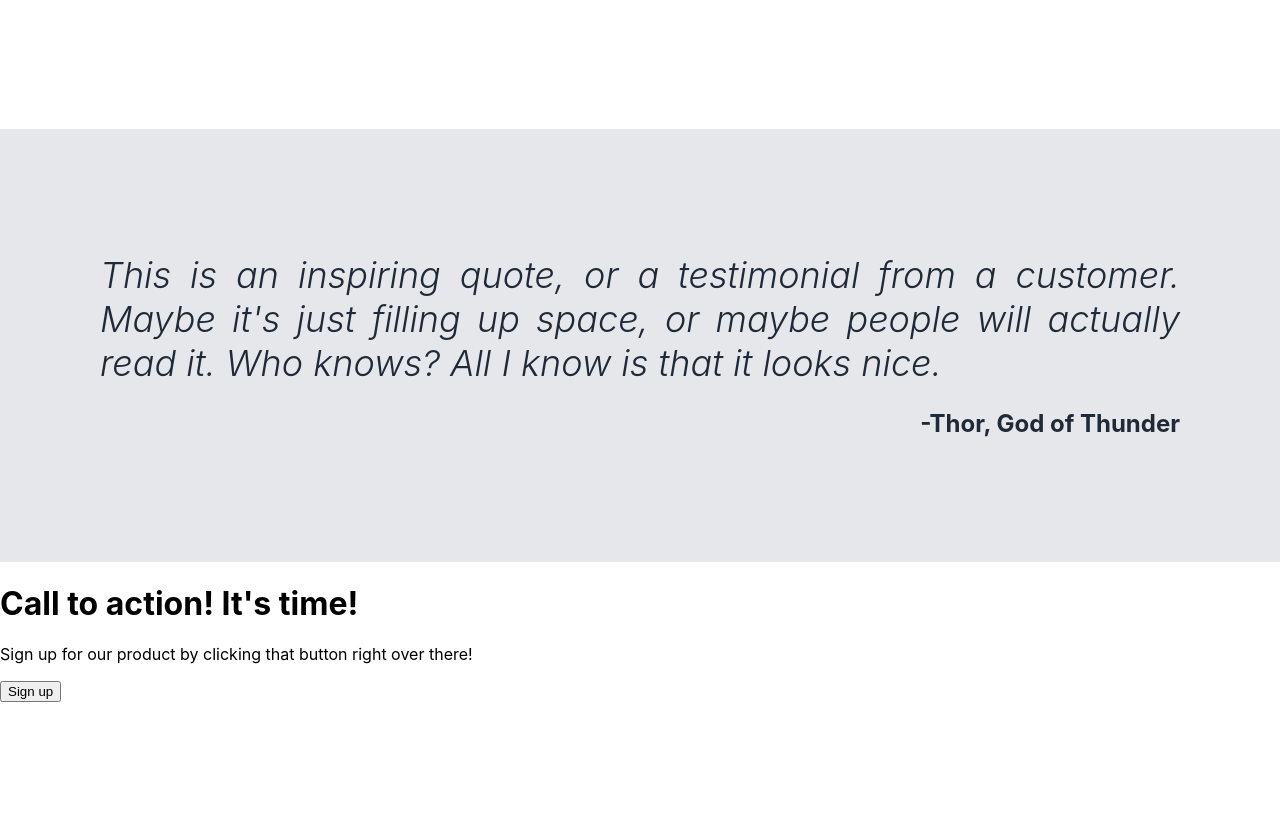
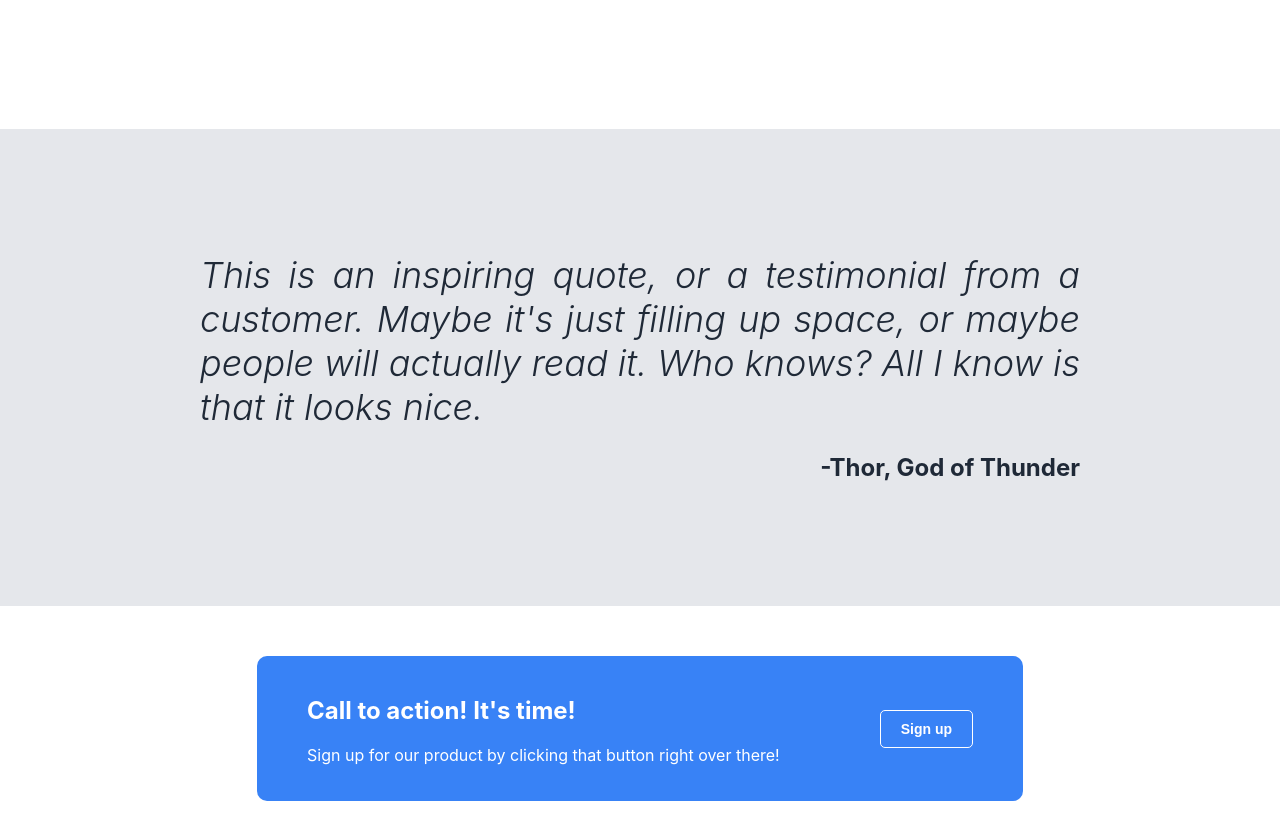
Before and after one commit to Neil-Tr/landing-page, a plain HTML site: page index.html in a window 1280 px wide. Shown: the part 820-1660 px from the top of the page. Before the commit the page ends 1522 px from the top, so only its background shows below. Drawn offline with Linux system fonts and the light colour scheme.

Commit message:
Update footer from wsl2

```diff
--- a/index.html
+++ b/index.html
@@ -4,7 +4,7 @@
     <meta charset="UTF-8">
     <meta http-equiv="X-UA-Compatible" content="IE=edge">
     <meta name="viewport" content="width=device-width, initial-scale=1.0">
-    <title>The Random Webpage</title>
+    <title>Landing Page</title>
     <link rel="stylesheet" href="style.css">
   </head>
   <body>
@@ -26,7 +26,7 @@
         <h1>This website is awesome</h1>
         <p>This website has some subtext that goes here under the main title.
             It's a smaller font and the color is lower contract</p>
-            <button>Sign up</button>
+            <button><a href="https://www.google.com.au">Sign up</a></button>
       </div>
 
       <div class="header-image">
@@ -67,11 +67,13 @@
 
     <div class="section-4">
       <div class="footer">
-        <h1>Call to action! It's time!</h1>
+        <div class="footer-content">
+        <h2>Call to action! It's time!</h2>
         <p>Sign up for our product by clicking that button right over there!</p>
+      </div>
         <button>Sign up</button>
-      </div>
 
+    </div>
     </div>
 
 
--- a/style.css
+++ b/style.css
@@ -57,6 +57,8 @@ a {
   padding: 100px 100px;
   align-items: center;
   justify-content: center;
+  margin-left: 50px;
+  font-size: 14px;
 }
 .header-content h1 {
   font-size: 48px;
@@ -95,7 +97,7 @@ a {
   background-color: #E5E7EB;
   font: Roboto;
   color: #1F2937;
-  padding: 100px 100px 100px 100px;
+  padding: 100px 200px;
   text-align: center;
 }
 .section-3 h1 {
@@ -112,3 +114,34 @@ a {
   color: #1F2937;
   text-align: right;
 }
+
+
+.section-4 {
+  display: flex;
+  background: white;
+  justify-content: center;
+  align-items: center;
+  padding: 50px 50px;
+}
+
+.footer {
+  background: #3882F6;
+  color: white;
+  display: flex;
+  justify-content: space-between;
+  align-items: center;
+  padding: 20px 50px;
+  gap: 100px;
+  border-radius: 10px;
+}
+
+.footer button {
+  background-color: #3882F6;
+  color: white;
+  padding: 10px 20px;
+  border: solid white 1px;
+  border-radius: 5px;
+  font-size: 14px;
+  font-weight: 550;
+  cursor: pointer;
+}
```
Also changed, not shown: color-and-font.png (added), final-page.png (added).
